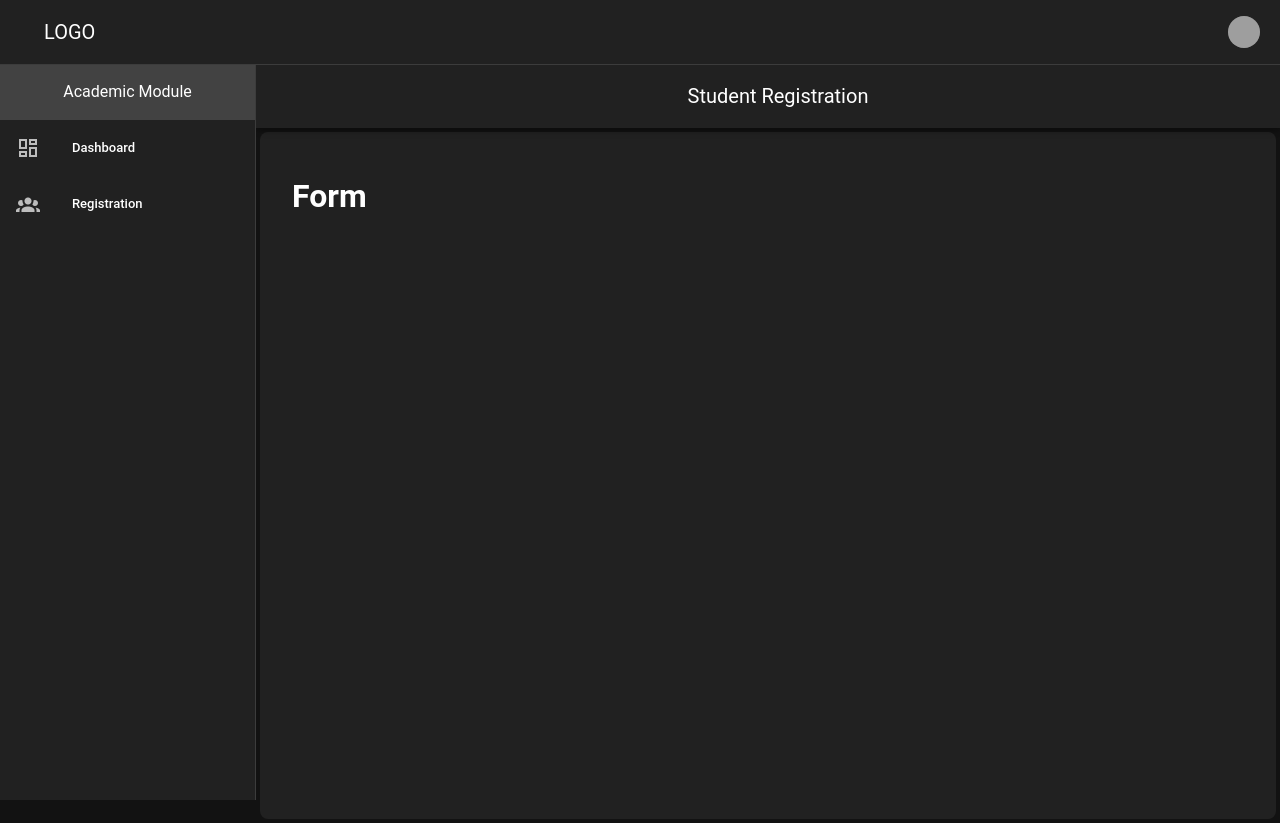
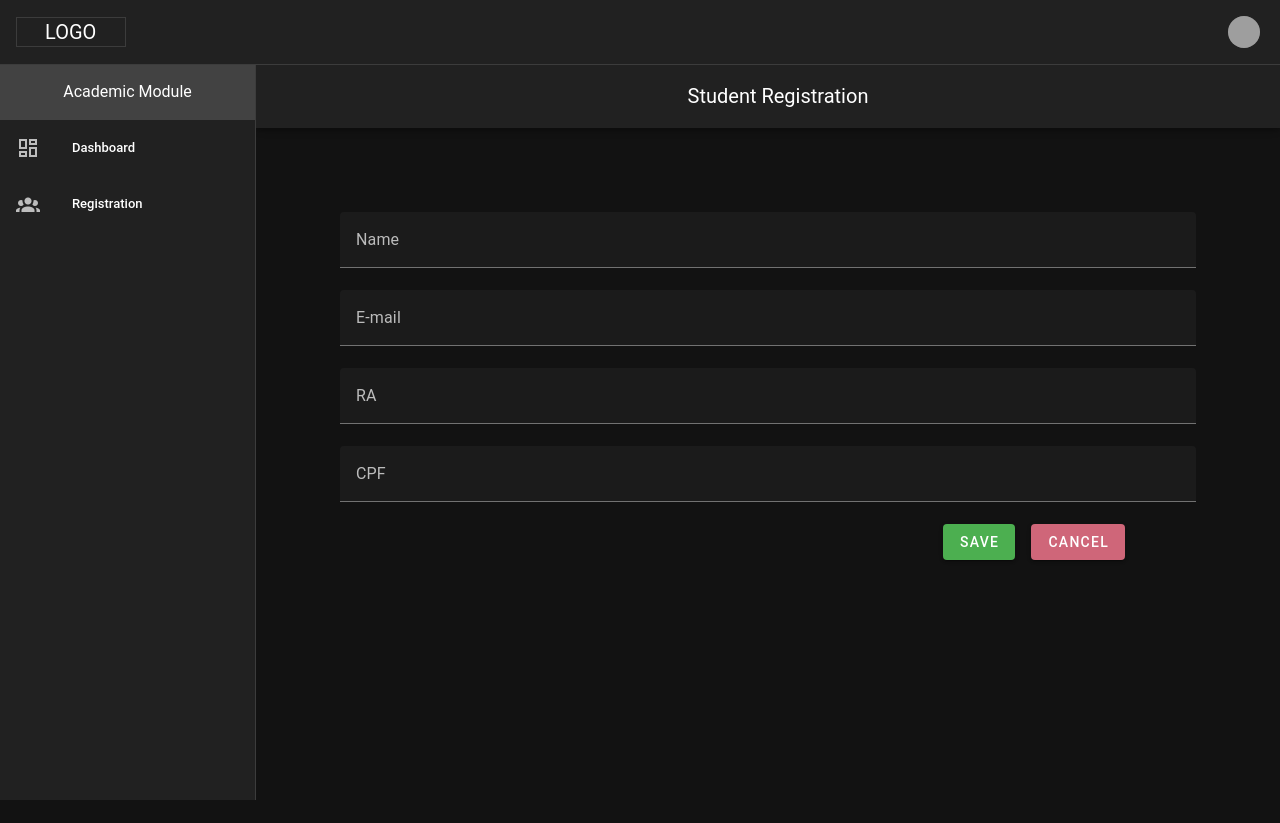
Before and after one commit to Zezinhojun/challenge-full-stack-web, a Vue app in the folder educa_student_frontend/: page /studentform in a window 1280 px wide. After the commit the page ends 800 px from the top, so only its background shows below. Built offline with nearby package versions, Linux system fonts and the light colour scheme; grey boxes are pictures that could not be loaded.

Commit message:
feat: add layout and form validation for studentForm

```diff
--- a/educa_student_frontend/components.d.ts
+++ b/educa_student_frontend/components.d.ts
@@ -2,7 +2,7 @@
 // @ts-nocheck
 // Generated by unplugin-vue-components
 // Read more: https://github.com/vuejs/core/pull/3399
-export {};
+export {}
 
 /* prettier-ignore */
 declare module 'vue' {
--- a/educa_student_frontend/package.json
+++ b/educa_student_frontend/package.json
@@ -13,6 +13,7 @@
     "@mdi/js": "^7.4.47",
     "core-js": "^3.37.1",
     "roboto-fontface": "*",
+    "vee-validate": "^4.14.6",
     "vue": "^3.4.31",
     "vuetify": "^3.6.11",
     "vuetify-project": "file:"
--- a/educa_student_frontend/src/components/Navbar.vue
+++ b/educa_student_frontend/src/components/Navbar.vue
@@ -4,7 +4,11 @@
       v-if="$vuetify.display.mdAndDown"
       @click="onToggleDrawer"
     />
-    <v-app-bar-title class="ml-7">LOGO</v-app-bar-title>
+    <div class="border cursor-pointer" style="width: 110px; cursor: pointer">
+      <v-app-bar-title class="ml-7" @click="navigateToHome()"
+        >LOGO</v-app-bar-title
+      >
+    </div>
     <template #append>
       <v-btn class="text-none me-2" height="48" icon slim>
         <v-avatar
@@ -31,6 +35,9 @@
 import { useRouter } from 'vue-router';
 
 const router = useRouter();
+const navigateToHome = () => {
+  router.push('/');
+};
 const props = defineProps({
   logged: {
     type: Boolean,
--- a/educa_student_frontend/src/layouts/homelayout.vue
+++ b/educa_student_frontend/src/layouts/homelayout.vue
@@ -4,7 +4,11 @@
     <Sidebar :items="items" v-model="drawer" />
     <v-main>
       <div class="pa-1">
-        <v-sheet class="px-2 py-2 px-md-8 py-md-10" rounded="lg" width="100%">
+        <v-sheet
+          class="px-2 py-2 px-md-8 py-md-10 h-auto"
+          rounded="lg"
+          width="100%"
+        >
           <v-app-bar v-if="$vuetify.display.mdAndUp">
             <v-app-bar-title flat density="compact" class="text-center">
               {{ pageTitle }}
@@ -27,7 +31,7 @@ const route = useRoute();
 const pageTitle = ref('');
 
 watchEffect(() => {
-  pageTitle.value = route.meta.title || 'Default title';
+  pageTitle.value = route.meta.title;
 });
 const drawer = ref(true);
 const logged = false;
@@ -50,13 +54,11 @@ const toggleDrawer = () => {
 </script>
 
 <style>
-.v-main .v-sheet {
-  height: 85.9vh;
+.v-main {
+  height: 100vh;
 }
 
-@media (max-width: 795px) {
-  .v-main .v-sheet {
-    height: 87vh;
-  }
+.v-main .v-sheet {
+  background-color: transparent !important;
 }
 </style>
--- a/educa_student_frontend/src/pages/studentForm.vue
+++ b/educa_student_frontend/src/pages/studentForm.vue
@@ -1,7 +1,134 @@
 <template>
-  <h1 color="red">Form</h1>
+  <v-form
+    @submit.prevent="submit"
+    class="mt-10 d-flex flex-column justify-center"
+  >
+    <v-text-field
+      v-model="name.value.value"
+      :error-messages="name.errorMessage.value"
+      label="Name"
+      maxlength="255"
+    ></v-text-field>
+
+    <v-text-field
+      v-model="email.value.value"
+      :error-messages="email.errorMessage.value"
+      label="E-mail"
+      maxlength="255"
+    ></v-text-field>
+
+    <v-text-field
+      v-model="ra.value.value"
+      :error-messages="ra.errorMessage.value"
+      label="RA"
+      maxlength="20"
+      :disabled="userData !== null"
+    ></v-text-field>
+
+    <v-text-field
+      v-model="cpf.value.value"
+      :counter="11"
+      :error-messages="cpf.errorMessage.value"
+      label="CPF"
+      maxlength="11"
+      :disabled="userData !== null"
+    >
+    </v-text-field>
+    <div class="d-flex justify-center justify-md-end align-center w-75">
+      <v-btn color="success" class="me-4" type="submit"> Save </v-btn>
+      <v-btn color="error" @click="handleReset"> Cancel </v-btn>
+    </div>
+  </v-form>
 </template>
+<script setup>
+import { useField, useForm } from 'vee-validate';
+import { ref, watch } from 'vue';
+import { useRouter } from 'vue-router';
 
-<script lang="ts" setup>
-//
+const router = useRouter();
+
+const userData = ref(null);
+
+const { handleSubmit, handleReset: resetForm } = useForm({
+  validationSchema: {
+    name(value) {
+      if (!value) return 'Name is required';
+      if (value.length > 255) return 'Name cannot exceed 255 characters.';
+      if (value.length < 2) return 'Name needs to be at least 2 characters.';
+      return true;
+    },
+    email(value) {
+      if (!value) return 'Email is required';
+      if (value.length > 255) return 'Email cannot exceed 255 characters.';
+      const emailRegex = /^[^\s@]+@[^\s@]+\.[^\s@]+$/;
+      if (!emailRegex.test(value)) return 'Must be a valid e-mail.';
+      return true;
+    },
+    ra(value) {
+      if (!value) return 'RA is required';
+      const raRegex = /^[0-9-]{6,20}$/;
+      if (!raRegex.test(value)) return 'RA must contain at least 6 digits.';
+      return true;
+    },
+
+    cpf(value) {
+      if (!value) return 'CPF is required';
+      const cpfRegex = /^\d{11}$/;
+      if (!cpfRegex.test(value))
+        return 'CPF must contain exactly 11 numeric digits.';
+      return true;
+    },
+  },
+});
+const name = useField('name');
+const email = useField('email');
+const ra = useField('ra');
+const cpf = useField('cpf');
+
+const submit = handleSubmit((values) => {
+  const userUpdateData = {
+    name: values.name,
+    email: values.email,
+  };
+
+  if (userData.value) {
+    console.log('Updating user: ', userUpdateData);
+  } else {
+    console.log('Creating user:', values);
+  }
+});
+
+watch(userData, (newValue) => {
+  if (newValue) {
+    name.value.value = newValue.name ?? '';
+    email.value.value = newValue.email ?? '';
+    ra.value.value = newValue.ra ?? '';
+    cpf.value.value = newValue.cpf ?? '';
+  }
+});
+
+const handleReset = () => {
+  resetForm();
+  router.push('/');
+};
+
+// userData.value = {
+//   name: 'John Doe',
+//   email: 'john@example.com',
+//   ra: '123456',
+//   cpf: '12345678901',
+// };
 </script>
+
+<style>
+.v-form {
+  display: flex;
+  justify-content: center;
+  align-items: center;
+  width: 100%;
+}
+
+.v-form .v-text-field {
+  width: 90%;
+}
+</style>
--- a/educa_student_frontend/src/pages/studentList.vue
+++ b/educa_student_frontend/src/pages/studentList.vue
@@ -1,6 +1,6 @@
 <template>
   <div>
-    <div class="d-flex align-center ga-3">
+    <div class="d-flex align-center ga-3 mb-5">
       <v-text-field
         v-model="search"
         append-icon="mdi-magnify"
@@ -212,12 +212,30 @@ export default {
 .custom-table {
   border: 1px solid #e0e0e0;
   border-radius: 8px;
-  height: 650px;
+  height: 100%;
 }
 
 @media (max-width: 750px) {
   .custom-table {
-    height: 70vh;
+    height: 75vh;
+  }
+}
+
+@media ((max-width: 425px) and (max-height: 832px)) {
+  .custom-table {
+    height: 80vh;
+  }
+}
+
+@media ((max-width: 1024px) and (max-height: 832px)) {
+  .custom-table {
+    height: 68vh;
+  }
+}
+
+@media ((max-width: 1440px) and (max-height: 832px)) {
+  .custom-table {
+    height: 75vh;
   }
 }
 .custom-table th {
```
Also changed, not shown: 1 other file (tests, documents, lock files or other folders).
